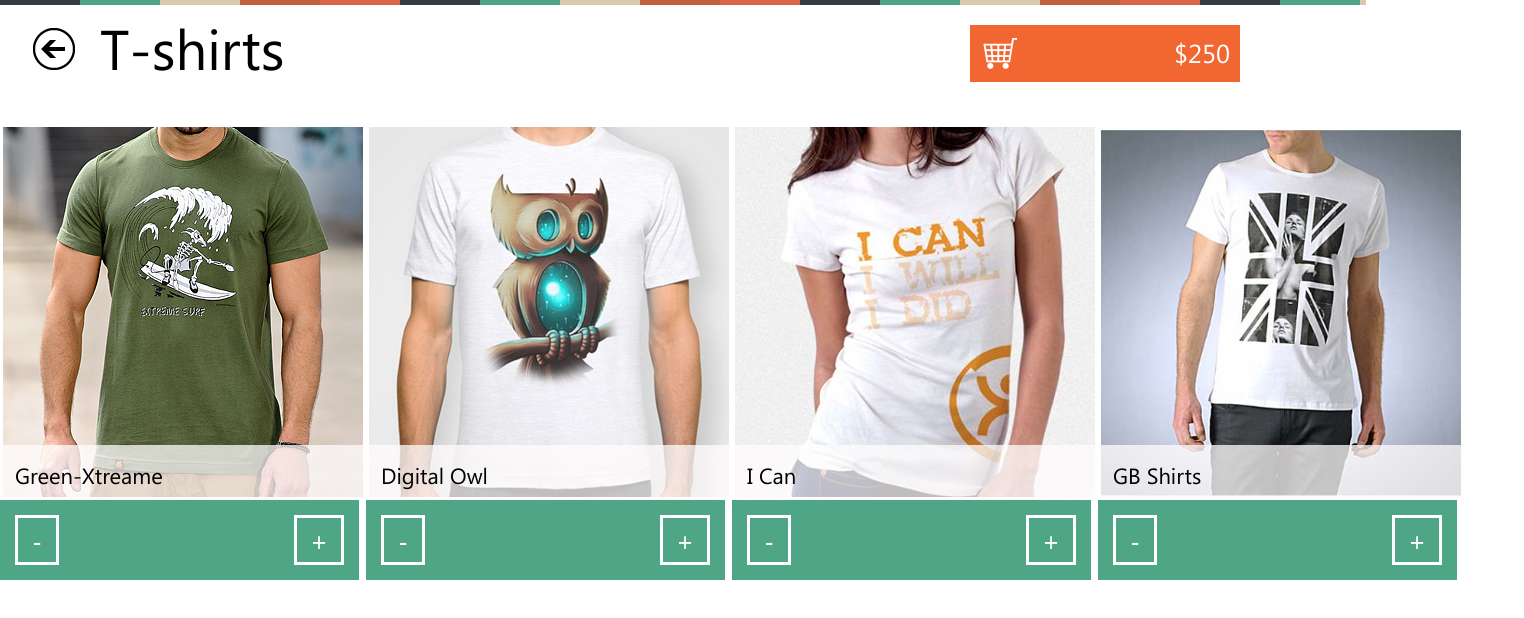
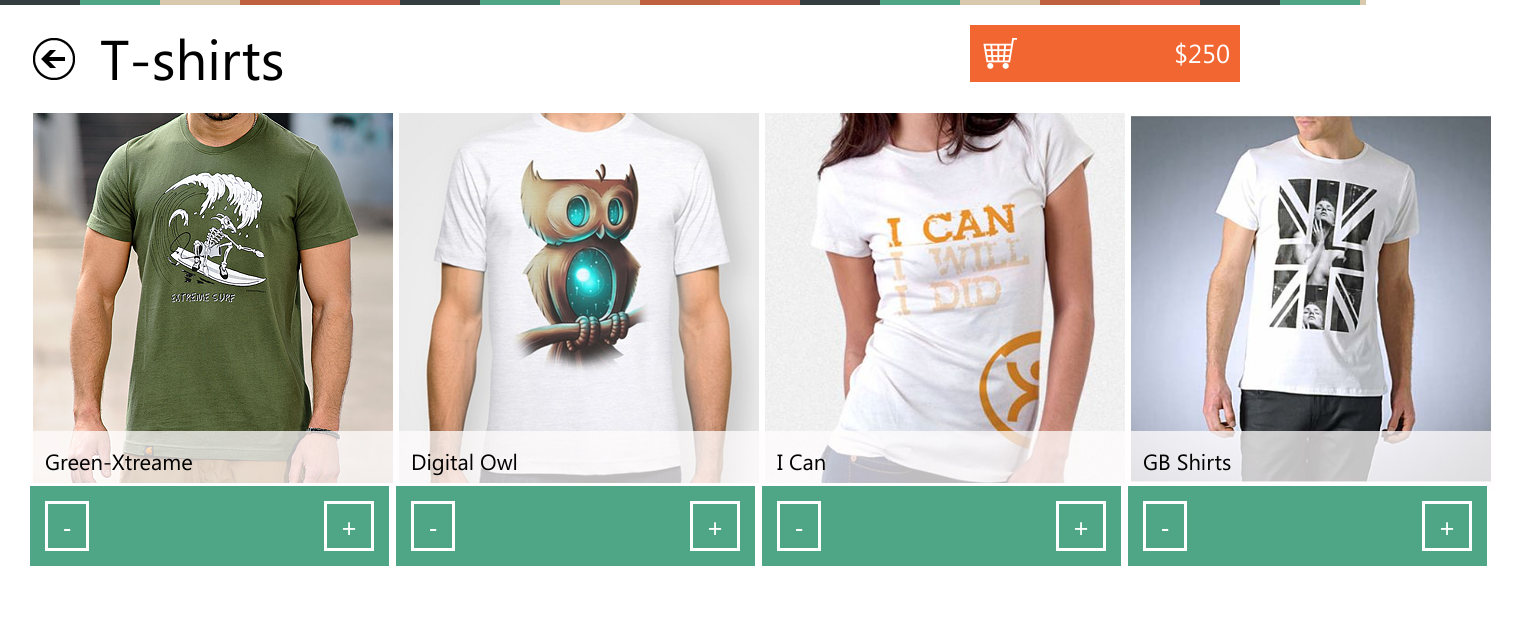
Before and after one commit to annahantseva/v-task4, a plain HTML site: page store.html in a window 1280 px wide. Shown: the whole page, 1524 px wide, since content can reach past the window. Drawn offline with Linux system fonts and the light colour scheme.

Commit message:
update(main.css): align paddings and position

```diff
--- a/styles/main.css
+++ b/styles/main.css
@@ -117,12 +117,12 @@ img {
 
 .t-shirt-items-container {
     display: grid;
-    padding: 3% 0;
+    padding: 30px;
 }
 
 .t-shirt-items-container a {
     position: absolute;
-    top: 25px;
+    top: 35px;
     left: 30px;
 }
 
@@ -155,7 +155,7 @@ img {
 
 .t-shirt-title {
     position: absolute;
-    top: 10px;
+    top: 20px;
     left: 100px;
     font: 300 56px 'Segoe';
 }
```
